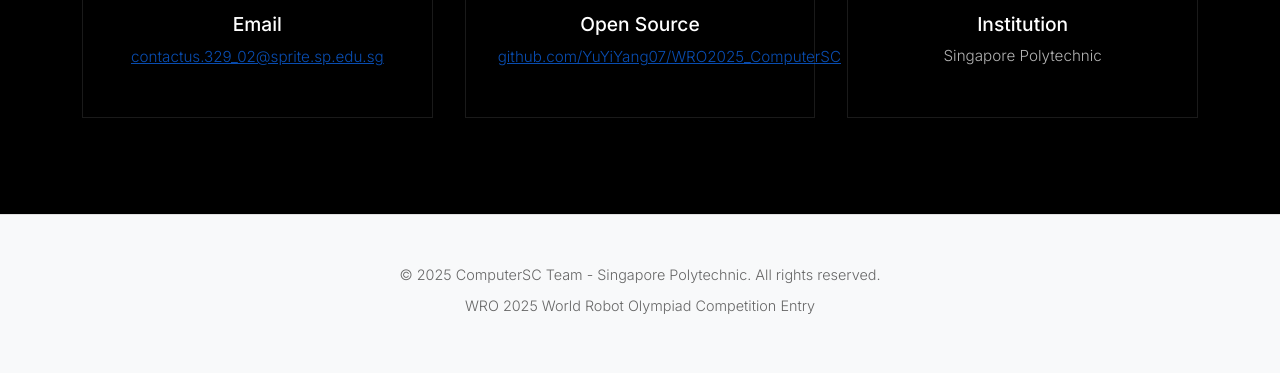
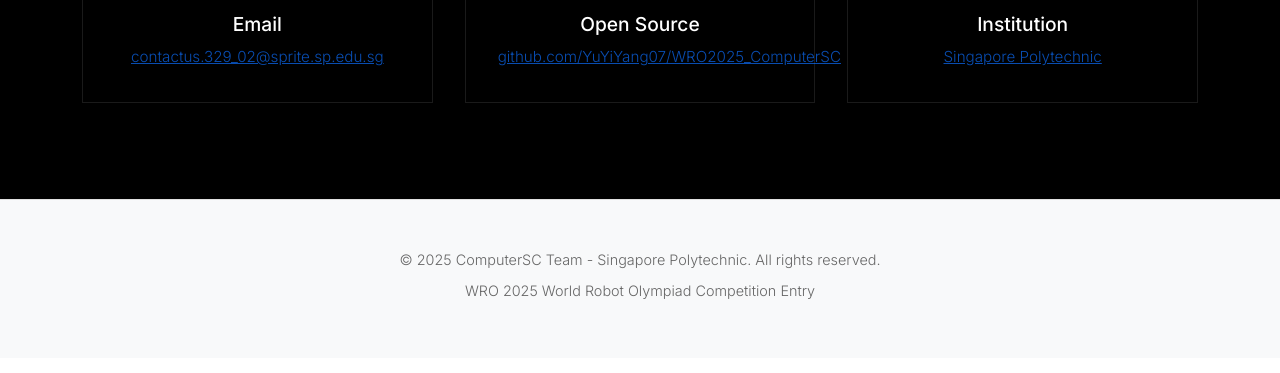
Before and after one commit to YuYiYang07/WRO2025_intro, a plain HTML site: page index.html in a window 1280 px wide. Shown: the part 3317-3690 px from the top of the page. Drawn offline with nearby package versions, Linux system fonts and the light colour scheme.

Commit message:
Change contact text to a link for Singapore Polytechnic

```diff
--- a/index.html
+++ b/index.html
@@ -1149,7 +1149,7 @@
                         <i class="fas fa-university"></i>
                     </div>
                     <h3 class="contact-title">Institution</h3>
-                    <p class="contact-text">Singapore Polytechnic</p>
+                    <a href="https://sp.edu.sg/" class="contact-text">Singapore Polytechnic</a>
                 </div>
             </div>
         </div>
```
